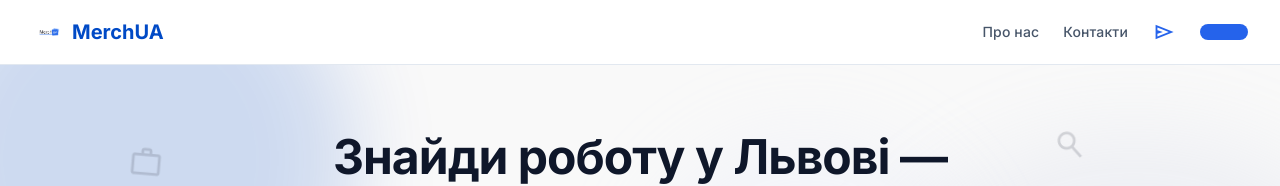
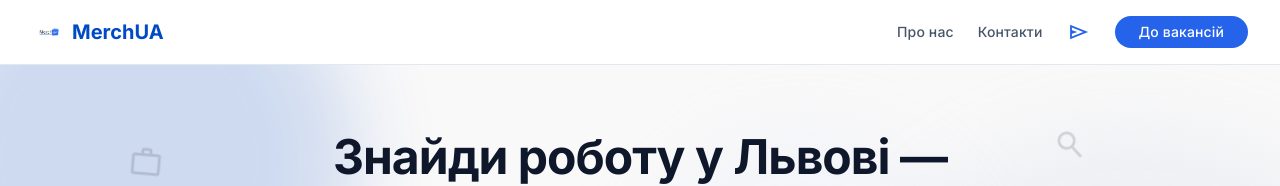
Before and after one commit to LaneranUA/MerchUA, a Next.js app: page / in a window 1280 px wide. Shown: the top 186 px of the page. Built offline with nearby package versions, Linux system fonts and the light colour scheme; no server answers; the database is empty.

Commit message:
Update site-header.tsx

```diff
--- a/components/site-header.tsx
+++ b/components/site-header.tsx
@@ -30,7 +30,7 @@ export function SiteHeader() {
             className="hidden md:block bg-primary-container text-on-primary font-label-md text-label-md px-stack-lg py-2 rounded-full hover:opacity-90 transition-all"
             href="/#about"
           >
-
+            До вакансій
           </a>
         </nav>
       </div>
```
